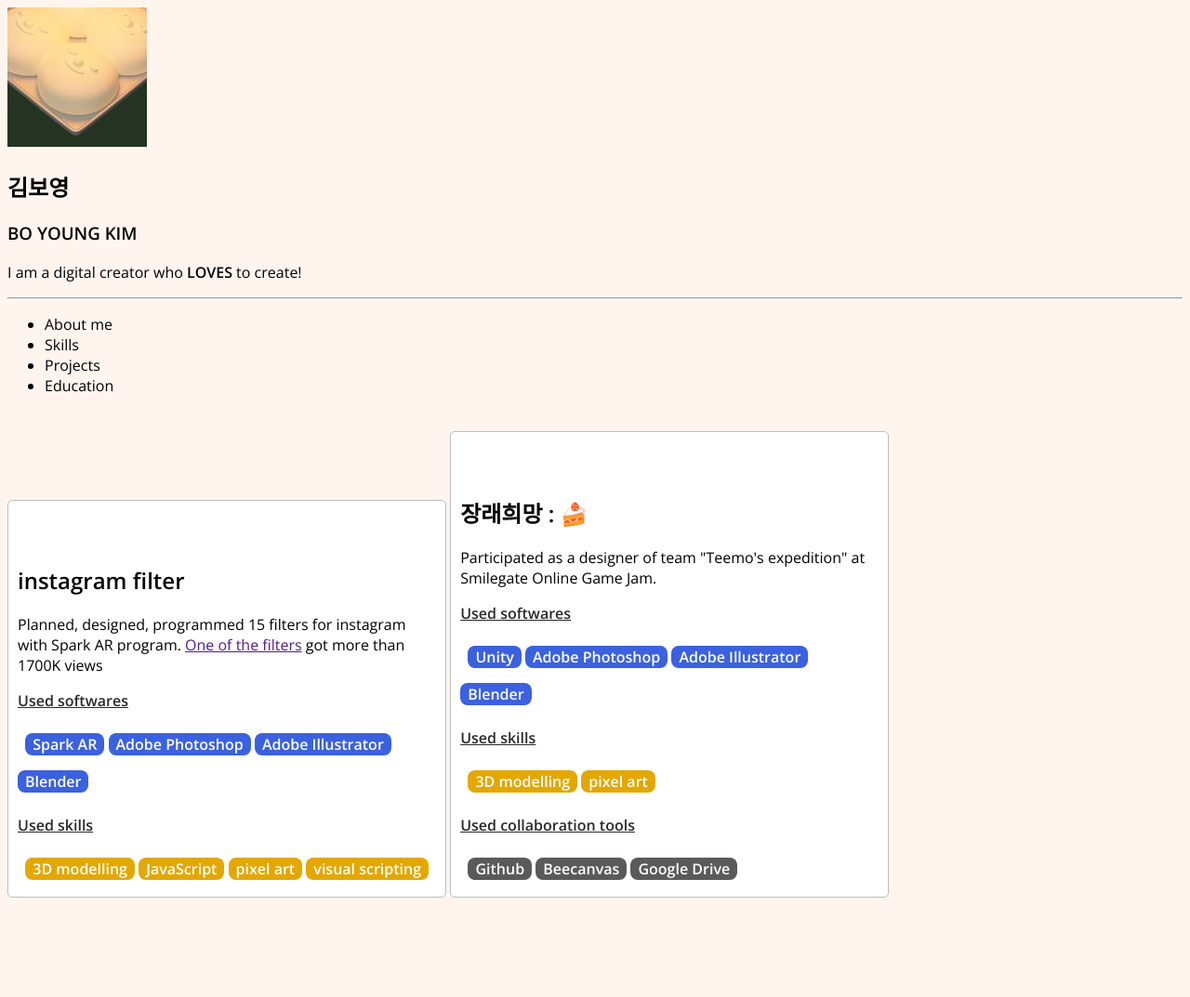
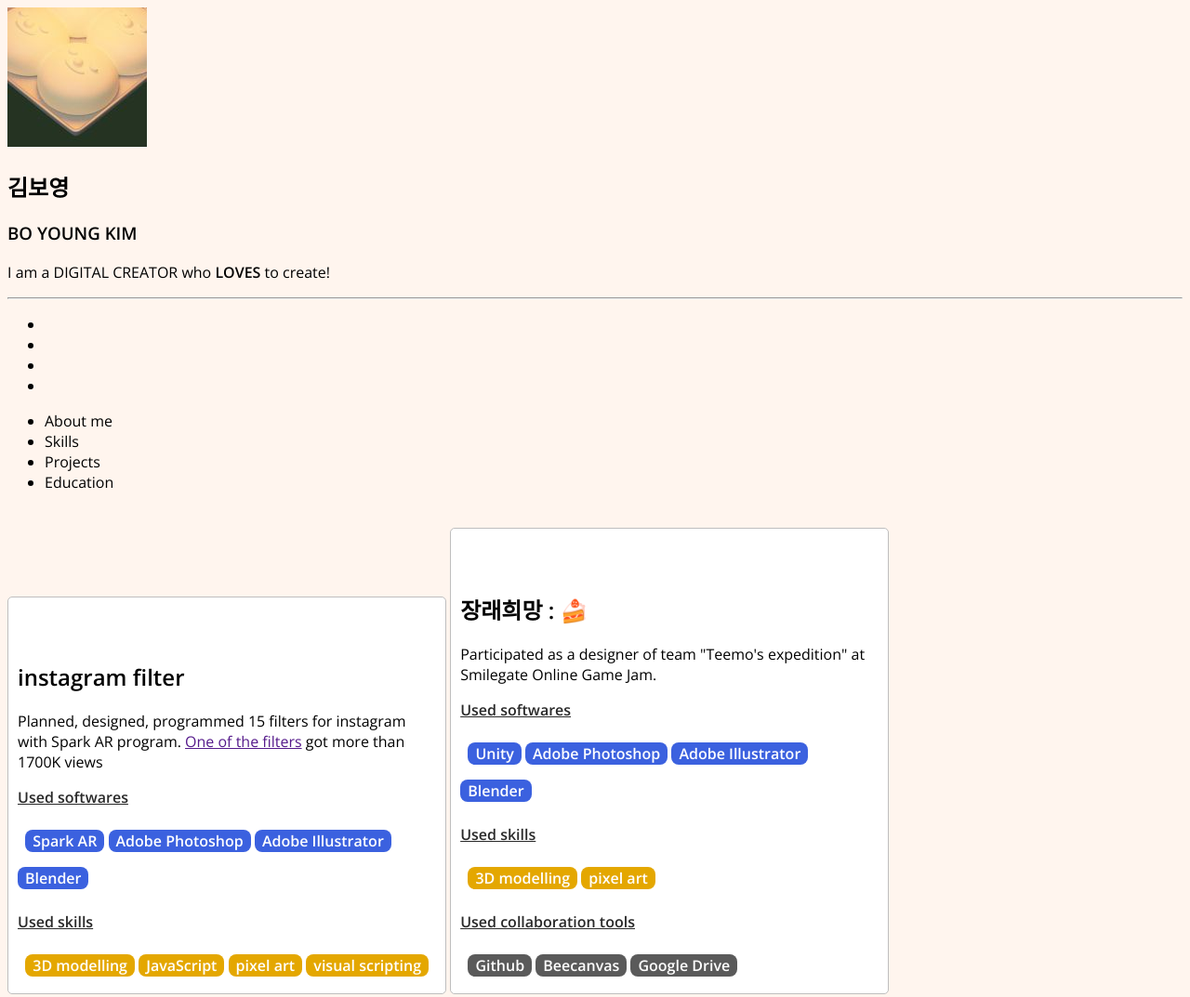
Before and after one commit to teethemoji/teethemoji.github.io, a plain HTML site: page index.html in a window 1280 px wide. Shown: the whole page at 93% size. Before the commit the page ends 974 px from the top, so only its background shows below. Drawn offline with nearby package versions, Linux system fonts and the light colour scheme.

Commit message:
Added script
Added script.js
Separated profile and chapter into different div

```diff
--- a/index.html
+++ b/index.html
@@ -5,26 +5,38 @@
     <meta name="viewport" content="width=device-width, initial-scale=1.0">
     <title>Bo young Kim</title>
     <link rel="stylesheet" href="style.css">
+    <script src="script.js"></script>
     <link rel="preconnect" href="https://fonts.gstatic.com">
     <link href="https://fonts.googleapis.com/css2?family=Open+Sans:wght@400;600&display=swap" rel="stylesheet">
 </head>
 <body>
-    <img src = "https://github.com/teethemoji/teethemoji.github.io/blob/4817d3434ed4375ce3bd2a22b66242f35c257498/profile_pic.jpg" class="round" alt = "picture of Bo young smiling">
-    <section id="name">
-        <h1>김보영</h1>
-        <h3>BO YOUNG KIM</h3>
-    </section>
+    <main>
+        <div>
+            <img src="profile_pic.jpg" class="round">
+            </div>
+            <section id="name">
+                <h1>김보영</h1>
+                <h3>BO YOUNG KIM</h3>
+            </section>
+            <p>I am a DIGITAL CREATOR who <strong>LOVES</strong> to create!</p>
+            <hr>
+            <ul>
+                <li></li>
+                <li></li>
+                <li></li>
+                <li></li>
+            </ul>
+        </div>
+    </main>
 
-    <main>
-        <p>I am a digital creator who <strong>LOVES</strong> to create!</p>
-        <hr>
+    <div>
         <ul>
             <li>About me</li>
             <li>Skills</li>
             <li>Projects</li>
             <li>Education</li>
         </ul>
-    </main>
+    </div>
 
     <br>
 
```
